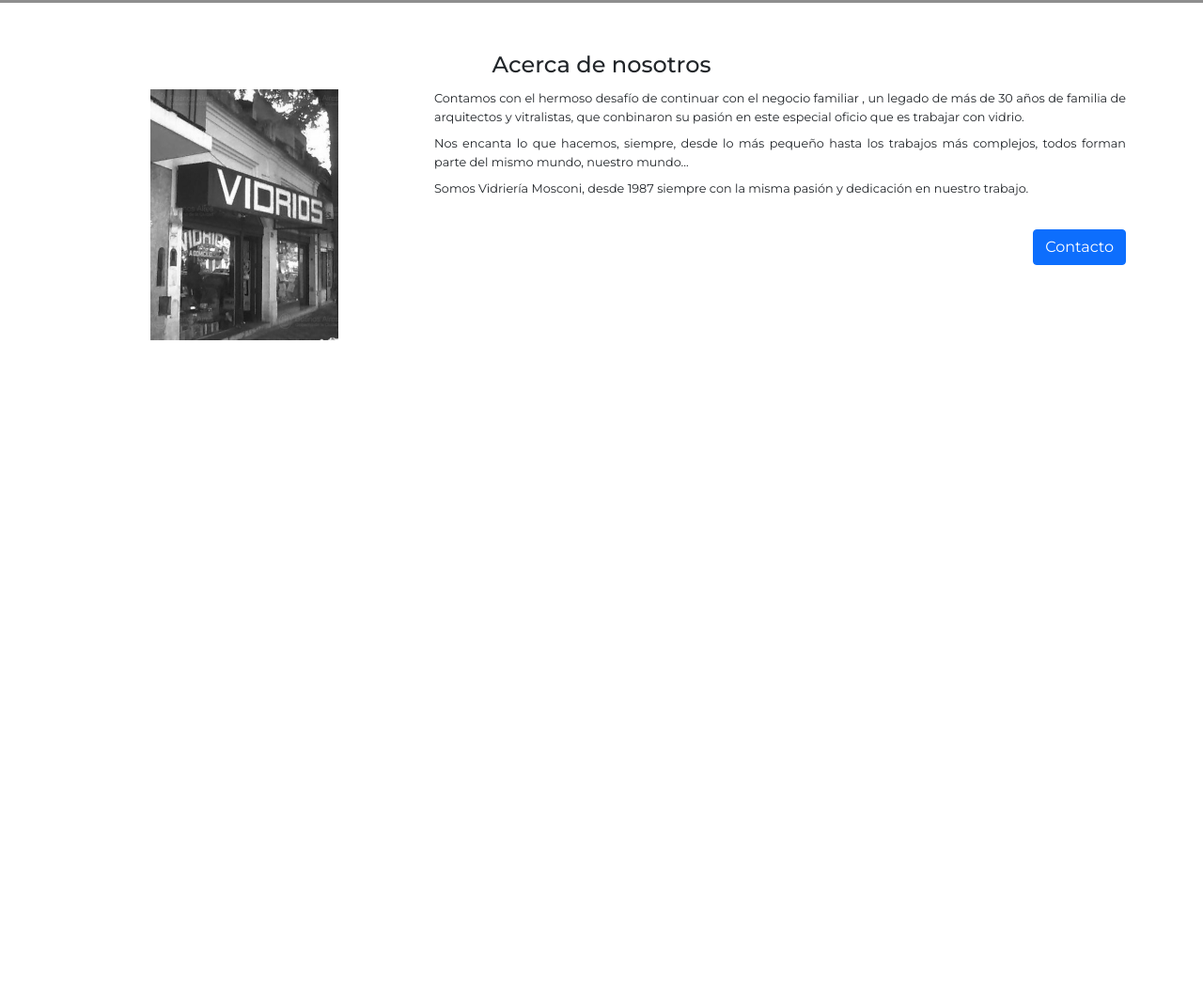
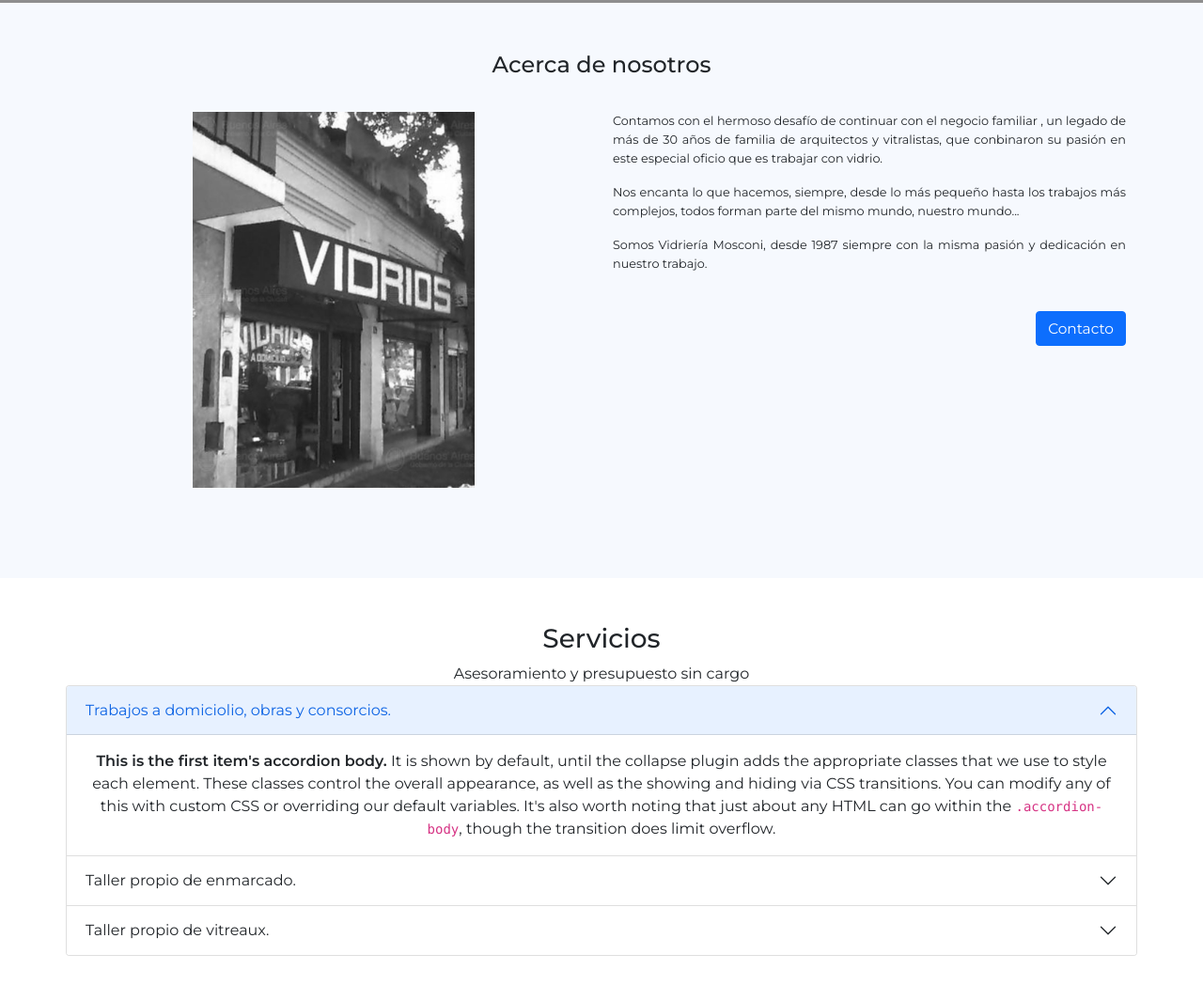
Before and after one commit to NahuelStratico/mosconi, a website: page index.html in a window 1280 px wide. Shown: the part 607-1672 px from the top of the page at 94% size. Before the commit the page ends 1150 px from the top, so only its background shows below. Drawn offline with nearby package versions, Linux system fonts and the light colour scheme; grey boxes are pictures that could not be loaded.

Commit message:
agregando servicios

```diff
--- a/index.html
+++ b/index.html
@@ -74,15 +74,17 @@
 
     <main class="main">
         <!-- Nosotros -->
+        <div class="bg_about">
+            <div class="container">
                 <h3 class="about_title">Acerca de nosotros</h3>
-        <div class="container">
+                <!-- About -->
                 <div class="row about_container">
-                <div class="col-12 col-md-4 about_container-image">
+                    <div class="col-12 col-md-6 about_container-image">
                         <div class="about_img-container">
                             <img src="./assets/img/nosotros.jpg" class="img-fluid" alt="Vidrieria mosconi">
                         </div>
                     </div>
-                <div class="col-12 col-md-8 about_text-container">
+                    <div class="col-12 col-md-6 about_text-container">
                         <p>
                             Contamos con el hermoso desafío de continuar con el negocio familiar ,  un legado de más de 30 años de familia de arquitectos y vitralistas, que  conbinaron su pasión en este especial oficio que es trabajar con vidrio.
                         </p>
@@ -94,14 +96,61 @@
                         </p>
 
                         <div class="about_contact-container">
-                        <button class="btn btn-primary about_contact">
+                            <button class="btn btn-primary about_contact-button">
                                 Contacto
                             </button>
                         </div>
                     </div>
                 </div>
             </div>
+        </div>
 
+        <div class="container services_container">
+            <div class="title_container-service">
+                <h3 class="about_title">Servicios</h3>
+                <span>Asesoramiento y presupuesto sin cargo</span>
+            </div>
+
+            <!-- Acordeon -->
+            <div class="accordion" id="accordionPanelsStayOpenExample">
+                <div class="accordion-item">
+                  <h2 class="accordion-header" id="panelsStayOpen-headingOne">
+                    <button class="accordion-button" type="button" data-bs-toggle="collapse" data-bs-target="#panelsStayOpen-collapseOne" aria-expanded="true" aria-controls="panelsStayOpen-collapseOne">
+                        Trabajos a domiciolio, obras y consorcios.
+                    </button>
+                  </h2>
+                  <div id="panelsStayOpen-collapseOne" class="accordion-collapse collapse show" aria-labelledby="panelsStayOpen-headingOne">
+                    <div class="accordion-body">
+                      <strong>This is the first item's accordion body.</strong> It is shown by default, until the collapse plugin adds the appropriate classes that we use to style each element. These classes control the overall appearance, as well as the showing and hiding via CSS transitions. You can modify any of this with custom CSS or overriding our default variables. It's also worth noting that just about any HTML can go within the <code>.accordion-body</code>, though the transition does limit overflow.
+                    </div>
+                  </div>
+                </div>
+                <div class="accordion-item">
+                  <h2 class="accordion-header" id="panelsStayOpen-headingTwo">
+                    <button class="accordion-button collapsed" type="button" data-bs-toggle="collapse" data-bs-target="#panelsStayOpen-collapseTwo" aria-expanded="false" aria-controls="panelsStayOpen-collapseTwo">
+                        Taller propio de enmarcado.
+                    </button>
+                  </h2>
+                  <div id="panelsStayOpen-collapseTwo" class="accordion-collapse collapse" aria-labelledby="panelsStayOpen-headingTwo">
+                    <div class="accordion-body">
+                      <strong>This is the second item's accordion body.</strong> It is hidden by default, until the collapse plugin adds the appropriate classes that we use to style each element. These classes control the overall appearance, as well as the showing and hiding via CSS transitions. You can modify any of this with custom CSS or overriding our default variables. It's also worth noting that just about any HTML can go within the <code>.accordion-body</code>, though the transition does limit overflow.
+                    </div>
+                  </div>
+                </div>
+                <div class="accordion-item">
+                  <h2 class="accordion-header" id="panelsStayOpen-headingThree">
+                    <button class="accordion-button collapsed" type="button" data-bs-toggle="collapse" data-bs-target="#panelsStayOpen-collapseThree" aria-expanded="false" aria-controls="panelsStayOpen-collapseThree">
+                        Taller propio de vitreaux.
+                    </button>
+                  </h2>
+                  <div id="panelsStayOpen-collapseThree" class="accordion-collapse collapse" aria-labelledby="panelsStayOpen-headingThree">
+                    <div class="accordion-body">
+                      <strong>This is the third item's accordion body.</strong> It is hidden by default, until the collapse plugin adds the appropriate classes that we use to style each element. These classes control the overall appearance, as well as the showing and hiding via CSS transitions. You can modify any of this with custom CSS or overriding our default variables. It's also worth noting that just about any HTML can go within the <code>.accordion-body</code>, though the transition does limit overflow.
+                    </div>
+                  </div>
+                </div>
+            </div>
+        </div>
 
     </main>
     <footer>
--- a/scss/styles.scss
+++ b/scss/styles.scss
@@ -81,27 +81,35 @@
 
     }
 
-    // =============== main
+    // =========================== main
     .main{
         text-align: center;
-        padding-top: 3rem;
+
+        // About
+        .bg_about{
+            padding: 3rem 0;
+            background: #F6F9FE;
+
 
             .about_title{
-            // margin: 2rem 0;
+                margin-bottom:2rem;
                 font-weight: 500;
                 font-size: 1.5em;
                 line-height: 1.5;
             }
 
             // =================  About
+
             .about_container{
                 margin-bottom: 3rem;
+
                 .about_container-image{
                     display: flex;
                     justify-content: center;
+
                     .about_img-container{
-                    width: 200px;
-                    height: 400px;
+                        width: 300px;
+                        // height: 400px;
                     }
                 }
 
@@ -110,18 +118,34 @@
                     text-align: justify;
 
                     p{
-                    margin-bottom: .6rem;
+                        line-height: 20px;
+                        // margin-bottom: .6rem;
                     }
 
                     .about_contact-container{
                         display: flex;
                         justify-content: end;
-                    .about_contact{
+                        .about_contact-button{
                             margin-top: 1.5rem;
+                            font-size: 1.2em;
+                        }
                     }
                 }
             }
         }
 
+        // Services
+        .services_container{
+            padding: 3rem 0;
+
+            .title_container-service{
+                display: flex;
+                flex-direction: column;
+                justify-content: center;
+                align-items: center;
+
             }
         }
+
+    }
+}
```
Also changed, not shown: css/styles.css. Lines whose indentation alone changed are shown as unchanged.
